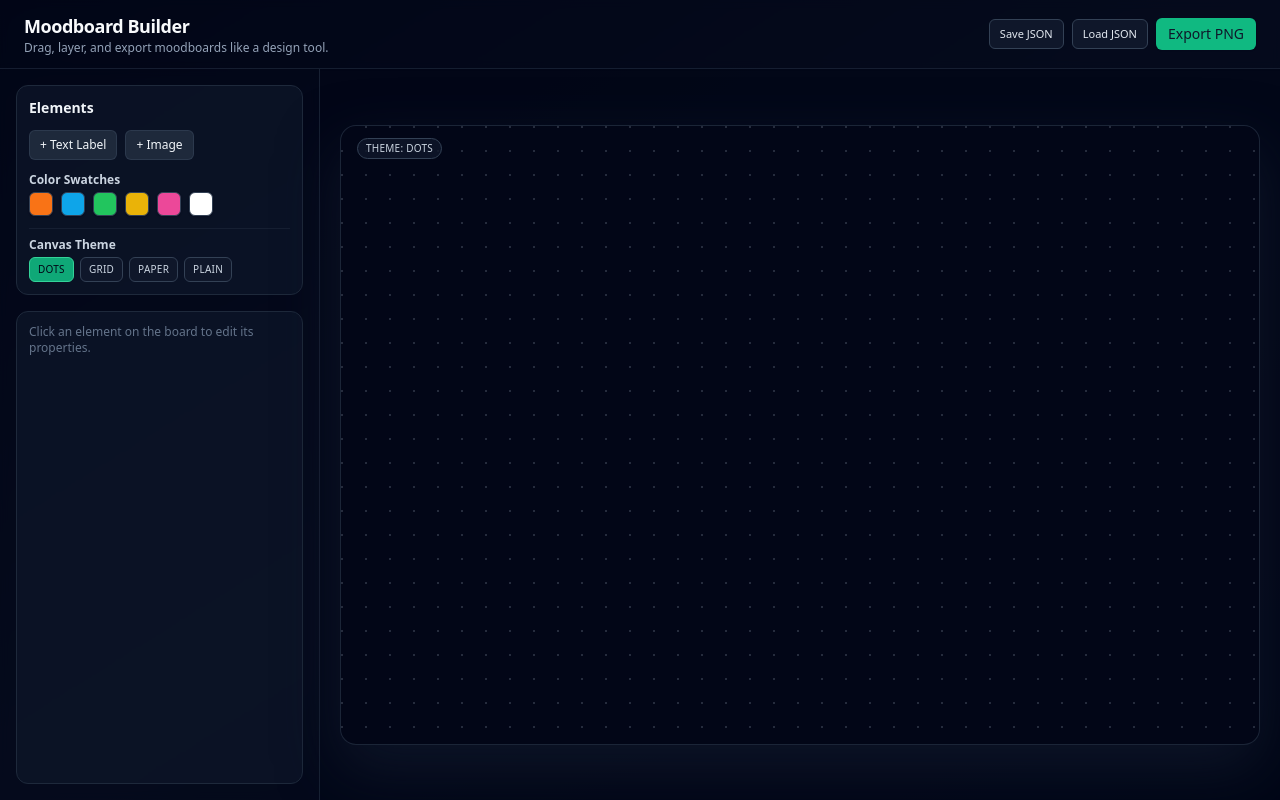
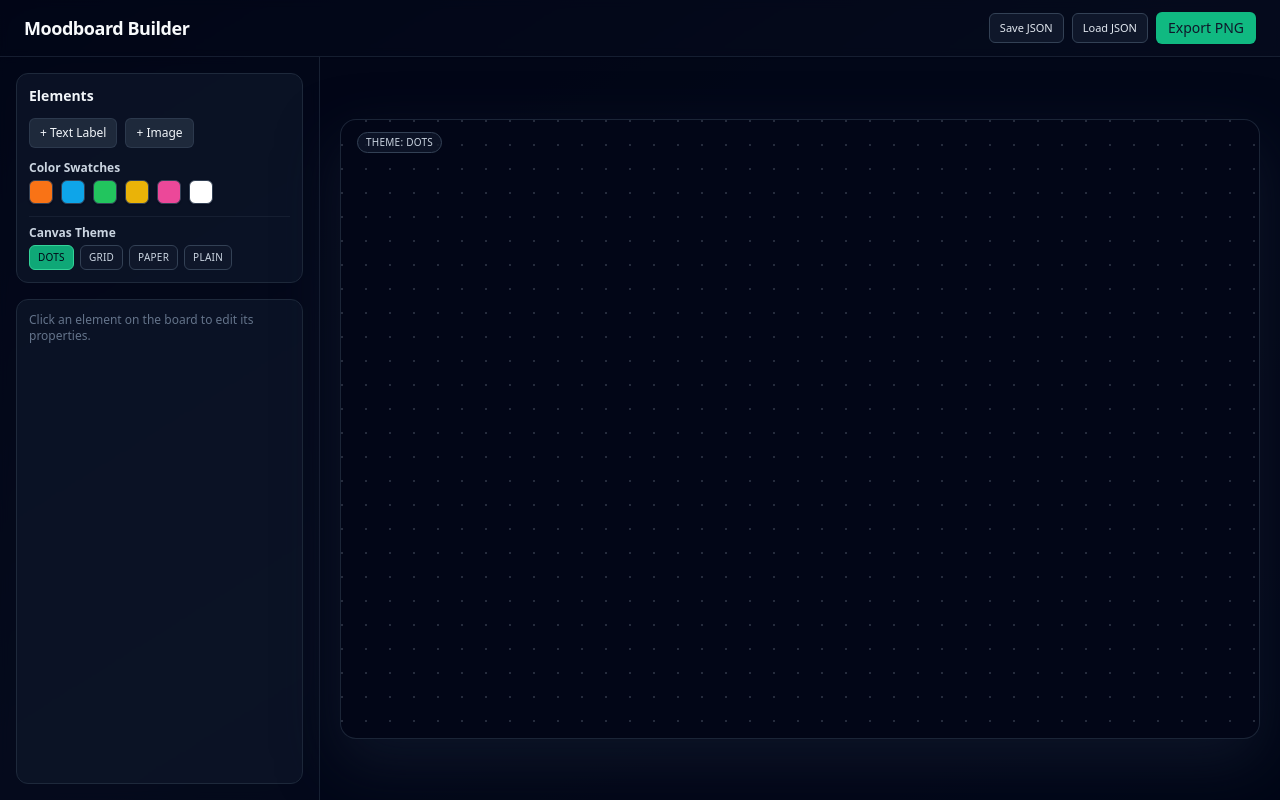
Before and after one commit to fegbewunmi/moodboard-builder, a React (Vite) app: page / in a window 1280 px wide. Built offline with nearby package versions, Linux system fonts and the light colour scheme.

Commit message:
minor tweaks

```diff
--- a/src/App.tsx
+++ b/src/App.tsx
@@ -273,9 +273,6 @@ function App() {
             <h1 className="text-lg font-semibold tracking-tight">
               Moodboard Builder
             </h1>
-            <p className="text-xs text-slate-400">
-              Drag, layer, and export moodboards like a design tool.
-            </p>
           </div>
         </div>
 
```
Also changed, not shown: 1 other file (tests, documents, lock files or other folders).
